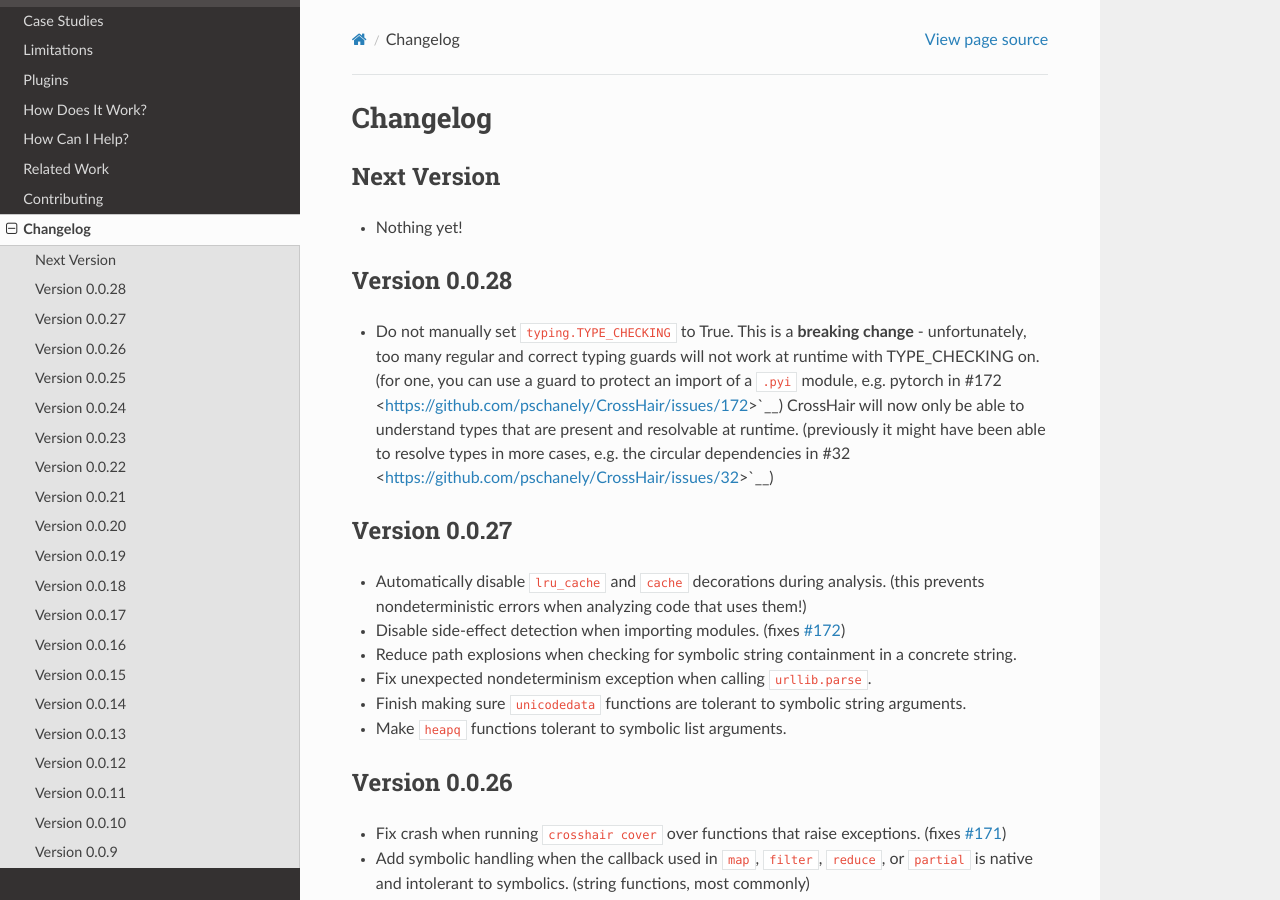
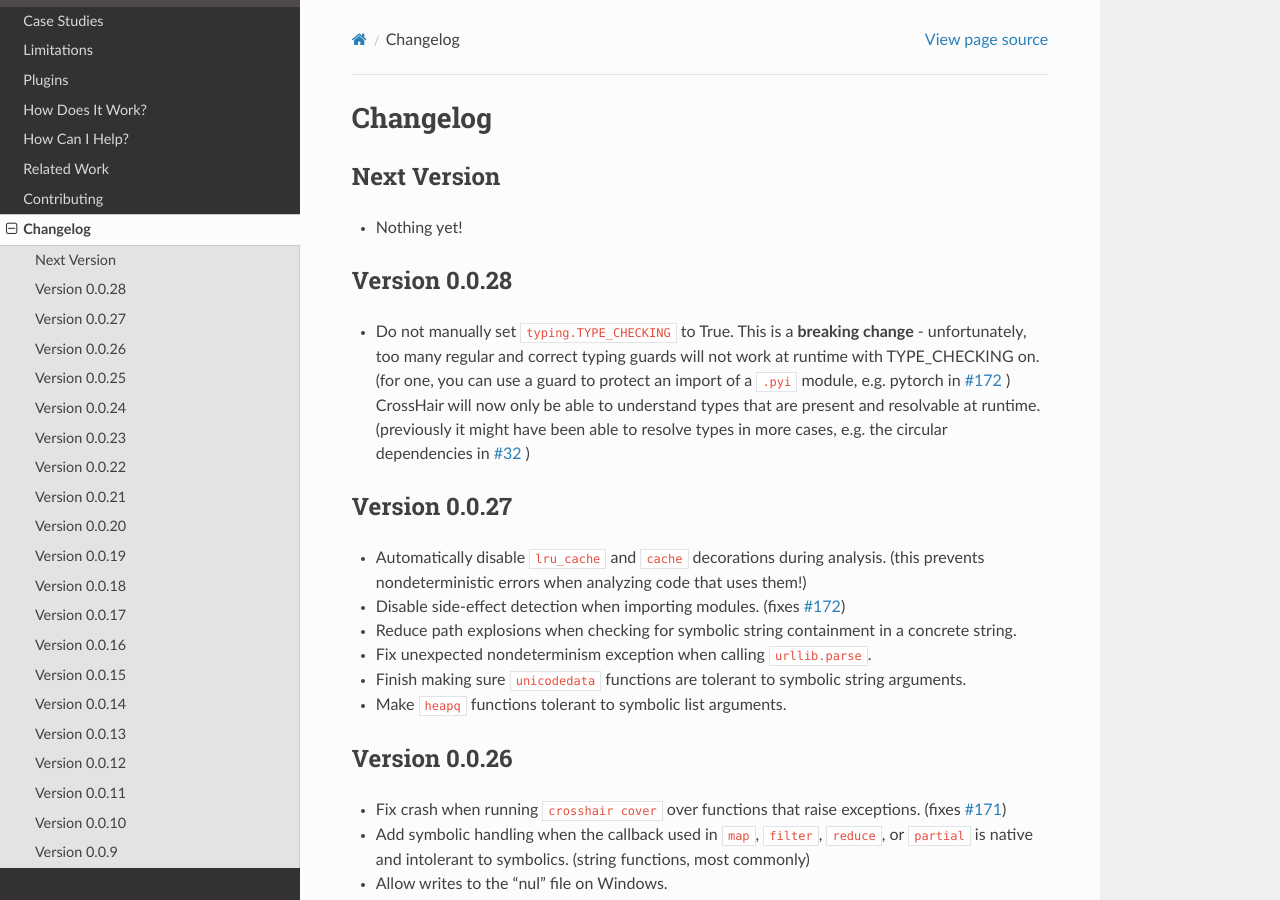
Before and after one commit to pschanely/CrossHair, a Sphinx documentation site: the page built from doc/source/changelog.rst, in a window 1280 px wide and 900 px high. Built offline with Sphinx 7.4.7 and the Read the Docs theme 2.0.0, drawn with Linux system fonts in a browser that asks for light colours; the version number is read from the project's files by our own code.

Commit message:
Fix rst bug links

```diff
--- a/doc/source/changelog.rst
+++ b/doc/source/changelog.rst
@@ -15,11 +15,11 @@
   This is a **breaking change** - unfortunately, too many regular and correct typing
   guards will not work at runtime with TYPE_CHECKING on.
   (for one, you can use a guard to protect an import of a ``.pyi`` module,
-  e.g. pytorch in #172 <https://github.com/pschanely/CrossHair/issues/172>`__)
+  e.g. pytorch in `#172 <https://github.com/pschanely/CrossHair/issues/172>`__ )
   CrossHair will now only be able to understand types that are present and resolvable
   at runtime.
   (previously it might have been able to resolve types in more cases, e.g. the circular
-  dependencies in #32 <https://github.com/pschanely/CrossHair/issues/32>`__)
+  dependencies in `#32 <https://github.com/pschanely/CrossHair/issues/32>`__ )
 
 
 Version 0.0.27
```
